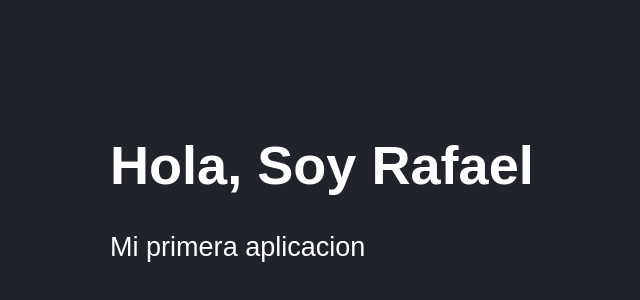
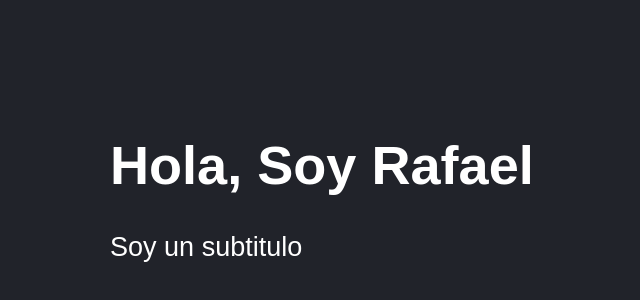
Before and after one commit to rafaseros/counter-react-app, a React (Create React App) app: page / in a window 1280 px wide. Shown: the part 50-350 px from the top of the page, without its empty margins (38-678 px from the left). Built offline with nearby package versions, Linux system fonts and the light colour scheme.

Commit message:
defaultProps

```diff
--- a/src/app.jsx
+++ b/src/app.jsx
@@ -1,11 +1,11 @@
 import React from 'react';
 import PropTypes from 'prop-types';
 
-const App = ({ saludo }) => {
+const App = ({ saludo, subtitulo }) => {
   return (
     <>
       <h1>{saludo}</h1>
-      <p>Mi primera aplicacion</p>
+      <p>{subtitulo}</p>
     </>
   );
 };
@@ -14,4 +14,8 @@ App.propTypes = {
   saludo: PropTypes.string.isRequired,
 };
 
+App.defaultProps = {
+  subtitulo: 'Soy un subtitulo',
+};
+
 export default App;
```
